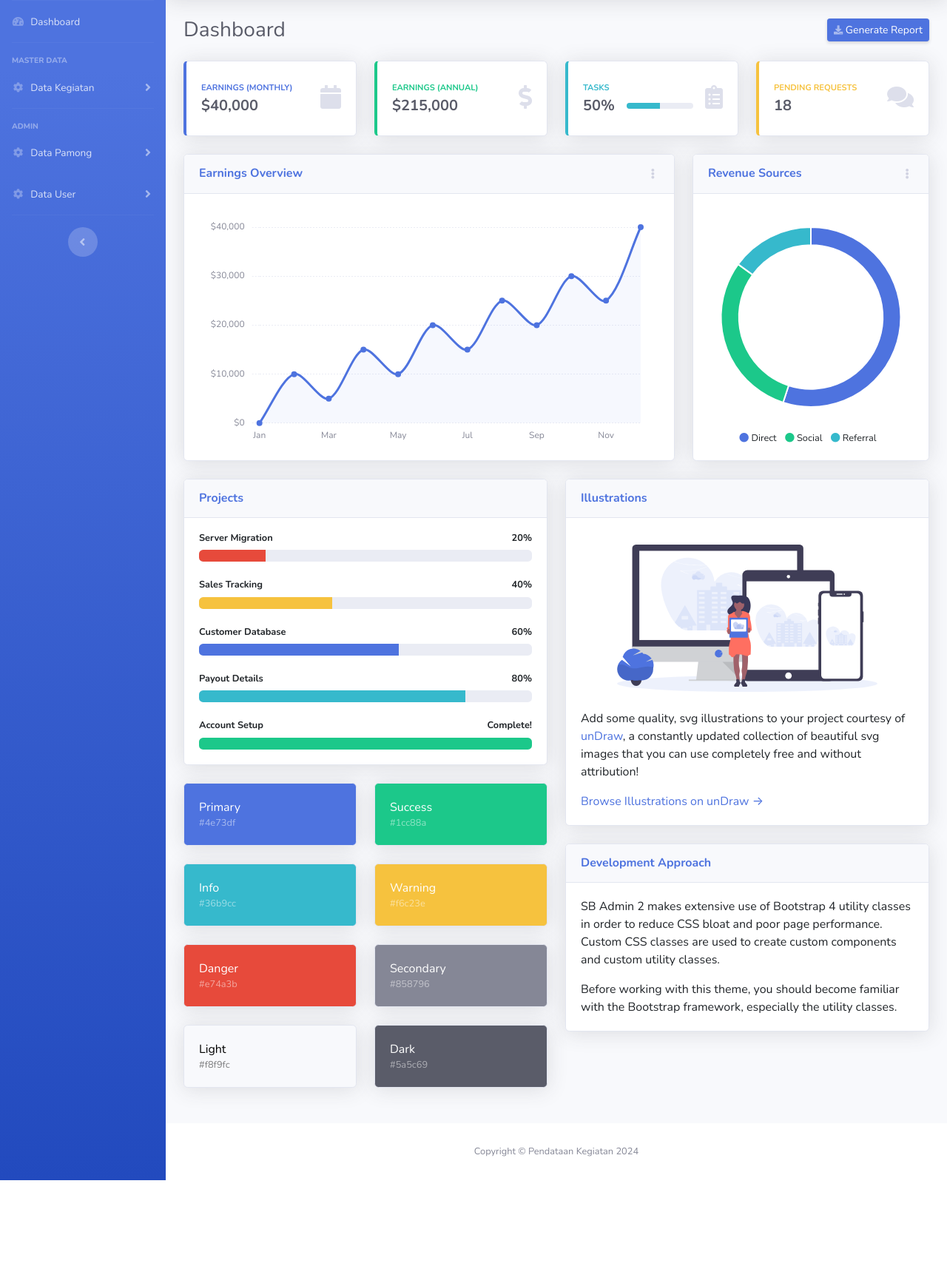
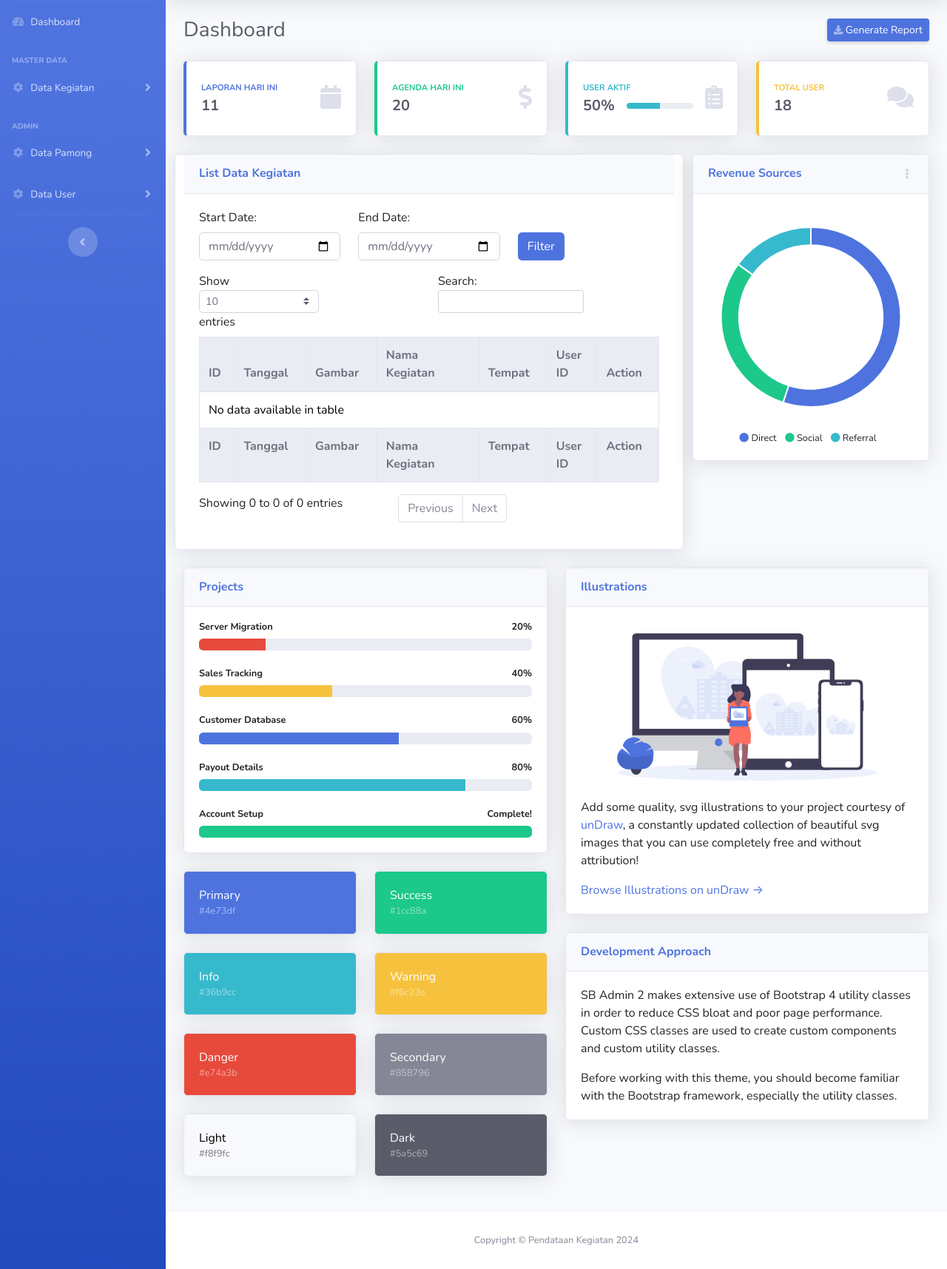
Before and after one commit to ridwaanhall/fepengabdian, a Django app: template base/templates/dashboard.html in a window 1280 px wide. Shown: the part 70-1785 px from the top of the page at 74% size. Before the commit the page ends 1665 px from the top, so only its background shows below. Run offline with Django 4.2, Linux system fonts and the light colour scheme; the template is opened without the code that fills it, so the values that code supplies are empty; some libraries are stand-ins or nearby versions.

Commit message:
add design for dashboard and add table to dashboard.

```diff
--- a/base/templates/dashboard.html
+++ b/base/templates/dashboard.html
@@ -30,15 +30,15 @@
     <!-- Content Row -->
     <div class="row">
 
-        <!-- Earnings (Monthly) Card Example -->
+        <!-- Laporan Hari Ini Card Example -->
         <div class="col-xl-3 col-md-6 mb-4">
             <div class="card border-left-primary shadow h-100 py-2">
                 <div class="card-body">
                     <div class="row no-gutters align-items-center">
                         <div class="col mr-2">
                             <div class="text-xs font-weight-bold text-primary text-uppercase mb-1">
-                                Earnings (Monthly)</div>
-                            <div class="h5 mb-0 font-weight-bold text-gray-800">$40,000</div>
+                                Laporan Hari Ini</div>
+                            <div class="h5 mb-0 font-weight-bold text-gray-800">11</div>
                         </div>
                         <div class="col-auto">
                             <i class="fas fa-calendar fa-2x text-gray-300"></i>
@@ -48,15 +48,15 @@
             </div>
         </div>
 
-        <!-- Earnings (Monthly) Card Example -->
+        <!-- Laporan Hari Ini Card Example -->
         <div class="col-xl-3 col-md-6 mb-4">
             <div class="card border-left-success shadow h-100 py-2">
                 <div class="card-body">
                     <div class="row no-gutters align-items-center">
                         <div class="col mr-2">
                             <div class="text-xs font-weight-bold text-success text-uppercase mb-1">
-                                Earnings (Annual)</div>
-                            <div class="h5 mb-0 font-weight-bold text-gray-800">$215,000</div>
+                                Agenda Hari Ini</div>
+                            <div class="h5 mb-0 font-weight-bold text-gray-800">20</div>
                         </div>
                         <div class="col-auto">
                             <i class="fas fa-dollar-sign fa-2x text-gray-300"></i>
@@ -66,13 +66,13 @@
             </div>
         </div>
 
-        <!-- Earnings (Monthly) Card Example -->
+        <!-- Laporan Hari Ini Card Example -->
         <div class="col-xl-3 col-md-6 mb-4">
             <div class="card border-left-info shadow h-100 py-2">
                 <div class="card-body">
                     <div class="row no-gutters align-items-center">
                         <div class="col mr-2">
-                            <div class="text-xs font-weight-bold text-info text-uppercase mb-1">Tasks
+                            <div class="text-xs font-weight-bold text-info text-uppercase mb-1">User Aktif
                             </div>
                             <div class="row no-gutters align-items-center">
                                 <div class="col-auto">
@@ -102,7 +102,7 @@
                     <div class="row no-gutters align-items-center">
                         <div class="col mr-2">
                             <div class="text-xs font-weight-bold text-warning text-uppercase mb-1">
-                                Pending Requests</div>
+                                Total User</div>
                             <div class="h5 mb-0 font-weight-bold text-gray-800">18</div>
                         </div>
                         <div class="col-auto">
@@ -118,33 +118,79 @@
 
     <div class="row">
 
-        <!-- Area Chart -->
-        <div class="col-xl-8 col-lg-7">
-            <div class="card shadow mb-4">
-                <!-- Card Header - Dropdown -->
-                <div
-                    class="card-header py-3 d-flex flex-row align-items-center justify-content-between">
-                    <h6 class="m-0 font-weight-bold text-primary">Earnings Overview</h6>
-                    <div class="dropdown no-arrow">
-                        <a class="dropdown-toggle" href="#" role="button" id="dropdownMenuLink"
-                            data-toggle="dropdown" aria-haspopup="true" aria-expanded="false">
-                            <i class="fas fa-ellipsis-v fa-sm fa-fw text-gray-400"></i>
-                        </a>
-                        <div class="dropdown-menu dropdown-menu-right shadow animated--fade-in"
-                            aria-labelledby="dropdownMenuLink">
-                            <div class="dropdown-header">Dropdown Header:</div>
-                            <a class="dropdown-item" href="#">Action</a>
-                            <a class="dropdown-item" href="#">Another action</a>
-                            <div class="dropdown-divider"></div>
-                            <a class="dropdown-item" href="#">Something else here</a>
+        <div class="col-xl-8 card shadow mb-4">
+            <div class="card-header py-3">
+                <h6 class="m-0 font-weight-bold text-primary">List Data Kegiatan</h6>
+            </div>
+            <div class="card-body">
+                <form method="get" class="mb-3">
+                    <div class="row">
+                        <div class="col-md-4">
+                            <label for="start_date">Start Date:</label>
+                            <input type="date" name="start_date" id="start_date" class="form-control" value="{{ start_date }}">
+                        </div>
+                        <div class="col-md-4">
+                            <label for="end_date">End Date:</label>
+                            <input type="date" name="end_date" id="end_date" class="form-control" value="{{ end_date }}">
+                        </div>
+                        <div class="col-md-4 d-flex align-items-end">
+                            <button type="submit" class="btn btn-primary">Filter</button>
                         </div>
                     </div>
-                </div>
-                <!-- Card Body -->
-                <div class="card-body">
-                    <div class="chart-area">
-                        <canvas id="myAreaChart"></canvas>
-                    </div>
+                </form>
+                <div class="table-responsive">
+                    <table class="table table-bordered" id="dataTable" width="100%" cellspacing="0">
+                        <thead class="thead-light">
+                            <tr>
+                                <th>ID</th>
+                                <th>Tanggal</th>
+                                <th>Gambar</th>
+                                <th>Nama Kegiatan</th>
+                                <th>Tempat</th>
+                                <th>User ID</th>
+                                <th>Action</th>
+                            </tr>
+                        </thead>
+                        <tfoot class="thead-light">
+                            <tr>
+                                <th>ID</th>
+                                <th>Tanggal</th>
+                                <th>Gambar</th>
+                                <th>Nama Kegiatan</th>
+                                <th>Tempat</th>
+                                <th>User ID</th>
+                                <th>Action</th>
+                            </tr>
+                        </tfoot>
+                        <tbody>
+                            {% for kegiatan in kegiatan_list %}
+                            <tr>
+                                <td>{{ kegiatan.id }}</td>
+                                <td>{{ kegiatan.tanggal }}</td>
+                                <td class="text-center">
+                                    {% if kegiatan.gambar %}
+                                        <img src="https://technological-adriena-taufiqdp-d94bbf04.koyeb.app/admin/pamong/{{ kegiatan.id }}/image"
+                                             class="rounded-circle img-thumbnail" alt="Gambar Kegiatan {{ kegiatan.nama_kegiatan }}" width="70px"
+                                             title="Gambar Kegiatan: {{ kegiatan.nama_kegiatan }}">
+                                    {% else %}
+                                        <img src="{% static 'img/undraw_profile.svg' %}"
+                                             class="rounded-circle img-thumbnail" alt="Gambar Kegiatan {{ kegiatan.nama_kegiatan }}" width="70px"
+                                             title="Gambar Default">
+                                    {% endif %}
+                                </td>
+                                <td>{{ kegiatan.nama_kegiatan }}</td>
+                                <td>{{ kegiatan.tempat }}</td>
+                                <td>{{ kegiatan.user_id }}</td>
+                                <td>
+                                    <a href="{% url 'detail-edit-kegiatan' kegiatan.id %}" class="btn btn-success mb-1 btn-sm" title="Edit Kegiatan">
+                                        <i class="fas fa-edit"></i>
+                                    </a>
+                                </td>
+                            </tr>
+                            {% endfor %}
+                        </tbody>
+                    </table>
+
                 </div>
             </div>
         </div>
@@ -351,8 +397,11 @@
 {% block extra_js %}
     <!-- Page level plugins -->
     <script src="{% static 'vendor/chart.js/Chart.min.js' %}"></script>
+    <script src="{% static 'vendor/datatables/jquery.dataTables.min.js' %}"></script>
+    <script src="{% static 'vendor/datatables/dataTables.bootstrap4.min.js' %}"></script>
 
     <!-- Page level custom scripts -->
     <script src="{% static 'js/demo/chart-area-demo.js' %}"></script>
     <script src="{% static 'js/demo/chart-pie-demo.js' %}"></script>
+    <script src="{% static 'js/demo/datatables-demo.js' %}"></script>
 {% endblock extra_js %}
```
Also changed, not shown: base/views.py (+32 -1 lines).
